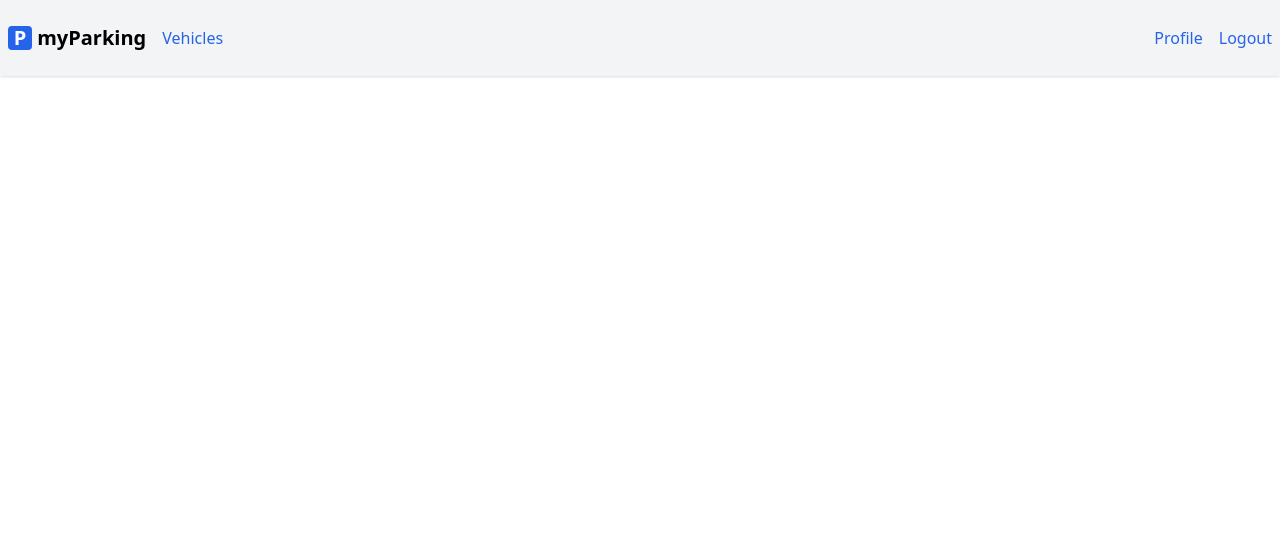
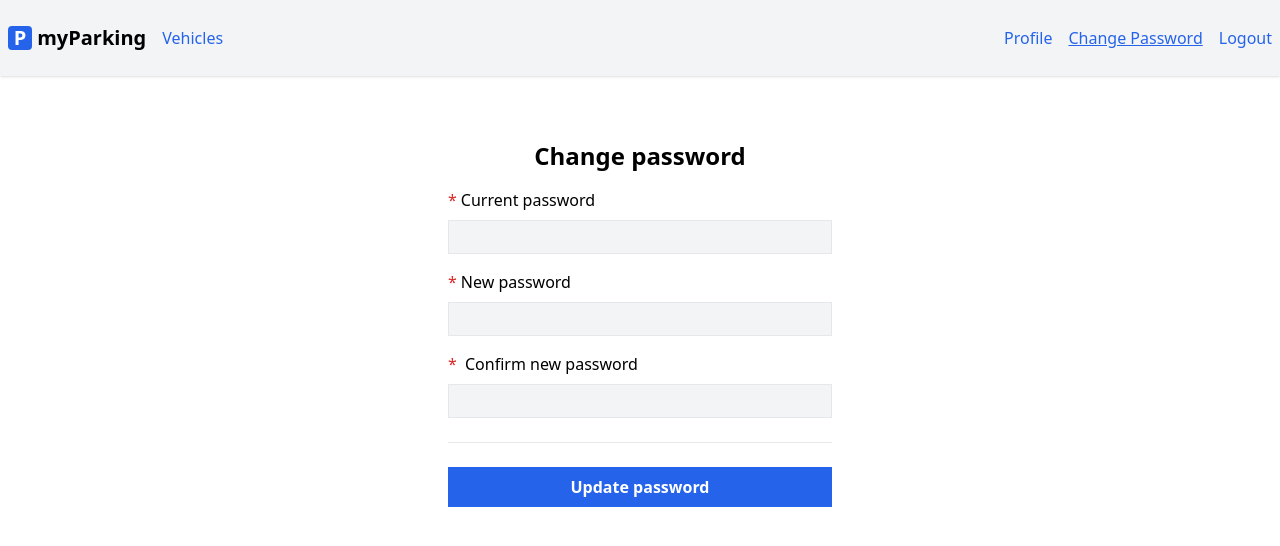
Before and after one commit to isaiasxavier/vue3js-parking-app, a Vue app: page /profile/change-password in a window 1280 px wide. Shown: the top 546 px of the page. Built offline with nearby package versions, Linux system fonts and the light colour scheme; sample sign-in values are in the browser's storage.

Commit message:
v1.9 /profile/change-password

```diff
--- a/src/App.vue
+++ b/src/App.vue
@@ -28,7 +28,10 @@ const auth = useAuth()
         </div>
         <div class="flex gap-4 items-center">
           <template v-if="auth.check">
-            <RouterLink class="router-link" :to="{ name: 'profile.edit' }"> Profile </RouterLink>
+            <RouterLink class="router-link" :to="{ name: 'profile.edit' }"> Profile</RouterLink>
+            <RouterLink class="router-link" :to="{ name: 'profile.change-password' }">
+              Change Password
+            </RouterLink>
             <button @click="auth.logout" class="router-link">Logout</button>
           </template>
           <template v-else>
--- a/src/router/index.js
+++ b/src/router/index.js
@@ -47,6 +47,12 @@ const router = createRouter({
       name: 'profile.edit',
       beforeEnter: auth,
       component: () => import('@/views/Profile/EditView.vue')
+    },
+    {
+      path: '/profile/change-password',
+      name: 'profile.change-password',
+      beforeEnter: auth,
+      component: () => import('@/views/Profile/ChangePasswordView.vue')
     }
   ]
 })
--- /dev/null
+++ b/src/stores/changePassword.js
@@ -0,0 +1,53 @@
+import { defineStore } from 'pinia'
+import { reactive, ref } from 'vue'
+import axios from 'axios'
+
+export const useChangePassword = defineStore('change-password', () => {
+  const errors = reactive({})
+  const status = ref('')
+  const loading = ref(false)
+  const form = reactive({
+    current_password: '',
+    password: '',
+    password_confirmation: ''
+  })
+
+  function resetForm() {
+    form.current_password = ''
+    form.password = ''
+    form.password_confirmation = ''
+
+    for (const key in errors) {
+      delete errors[key]
+    }
+  }
+
+  async function updatePassword() {
+    if (loading.value) return
+
+    loading.value = true
+    for (const key in errors) {
+      delete errors[key]
+    }
+
+    try {
+      const response = await axios.put('auth/password', form)
+      form.current_password = response.data.current_password
+      form.password = response.data.password
+      form.password_confirmation = response.data.password_confirmation
+      status.value = 'Password has been updated.'
+    } catch (error) {
+      if (error.response && error.response.status === 422) {
+        Object.assign(errors, error.response.data.errors)
+      }
+    } finally {
+      form.current_password = ''
+      form.password = ''
+      form.password_confirmation = ''
+
+      loading.value = false
+    }
+  }
+
+  return { form, loading, errors, resetForm, status, updatePassword }
+})
--- /dev/null
+++ b/src/views/Profile/ChangePasswordView.vue
@@ -0,0 +1,61 @@
+<script setup>
+import { onBeforeUnmount } from 'vue'
+import { useChangePassword } from '@/stores/changePassword'
+
+const store = useChangePassword()
+
+onBeforeUnmount(store.resetForm)
+</script>
+
+<template>
+  <form @submit.prevent="store.updatePassword">
+    <div class="flex flex-col mx-auto md:w-96 w-full">
+      <h1 class="text-2xl font-bold mb-4 text-center">Change password</h1>
+      <div class="alert alert-success mb-4" v-show="store.status">
+        {{ store.status }}
+      </div>
+      <div class="flex flex-col gap-2 mb-4">
+        <label for="current_password" class="required">Current password</label>
+        <input
+          id="current_password"
+          name="current_password"
+          type="password"
+          class="form-input"
+          v-model="store.form.current_password"
+          :disabled="store.loading"
+        />
+        <ValidationError :errors="store.errors" field="current_password" />
+      </div>
+      <div class="flex flex-col gap-2 mb-4">
+        <label for="password" class="required">New password</label>
+        <input
+          id="password"
+          name="password"
+          type="password"
+          class="form-input"
+          v-model="store.form.password"
+          :disabled="store.loading"
+        />
+        <ValidationError :errors="store.errors" field="password" />
+      </div>
+      <div class="flex flex-col gap-2">
+        <label for="password_confirmation" class="required"> Confirm new password </label>
+        <input
+          id="password_confirmation"
+          name="password_confirmation"
+          type="password"
+          class="form-input"
+          v-model="store.form.password_confirmation"
+          :disabled="store.loading"
+        />
+      </div>
+
+      <div class="border-t h-[1px] my-6"></div>
+
+      <button type="submit" class="btn btn-primary" :disabled="store.loading">
+        <IconSpinner class="animate-spin" v-show="store.loading" />
+        Update password
+      </button>
+    </div>
+  </form>
+</template>
```
